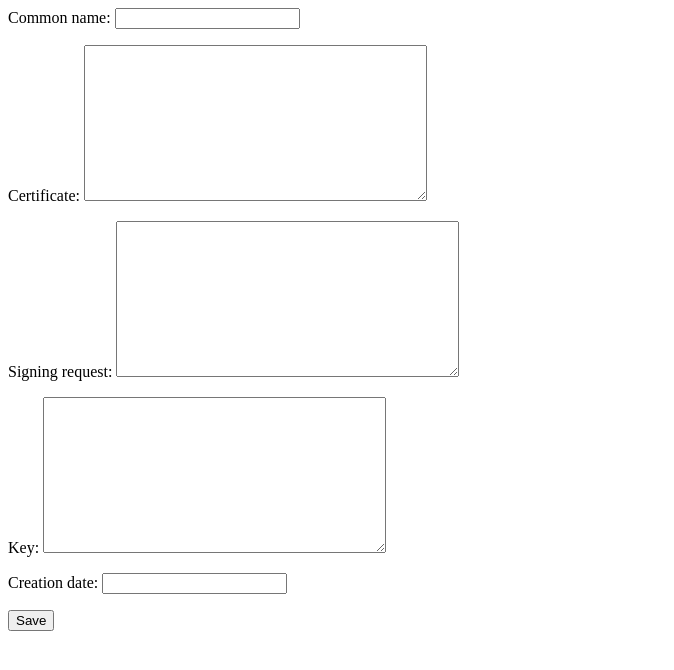
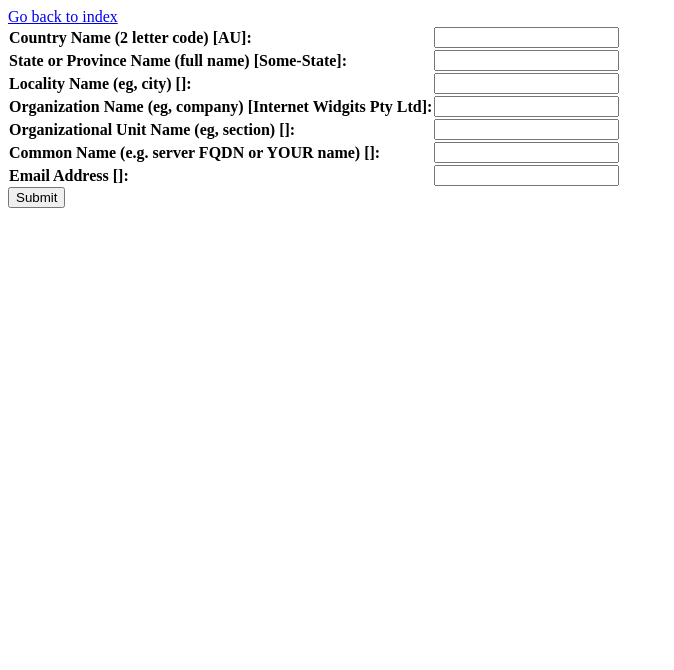
Before and after one commit to const-bon/ownCA, a Django app: page /certs/create/ in a window 1280 px wide. Shown: the top 670 px of the page, without its empty margins (0-674 px from the left). Run offline with Django 3.2, Linux system fonts and the light colour scheme.

Commit message:
Added creation of CA certificate

```diff
--- /dev/null
+++ b/certs/forms.py
@@ -0,0 +1,82 @@
+from django import forms
+
+from .models import Certificate
+
+from OpenSSL import crypto
+from certs.certgen.certgen import (
+    createKeyPair,
+    createCertRequest,
+    createCertificate,
+)
+
+MAX_LENGTH = 1000
+
+
+class CertificateForm(forms.Form):
+    country_name = forms.CharField(label='Country Name (2 letter code) [AU]',
+                                   max_length=2)
+    state_name = forms.CharField(label='State or Province Name (full name) [Some-State]',
+                                 max_length=MAX_LENGTH)
+    locality_name = forms.CharField(label='Locality Name (eg, city) []',
+                                    max_length=MAX_LENGTH)
+    organization_name = forms.CharField(label='Organization Name (eg, company) [Internet Widgits Pty Ltd]',
+                                        max_length=MAX_LENGTH)
+    organizational_unit_name = forms.CharField(label='Organizational Unit Name (eg, section) []',
+                                               max_length=MAX_LENGTH)
+    common_name = forms.CharField(label='Common Name (e.g. server FQDN or YOUR name) []',
+                                  max_length=MAX_LENGTH)
+    email_address = forms.CharField(label='Email Address []',
+                                    max_length=MAX_LENGTH)
+
+    def create_certificate(self):
+        pass
+
+    def create_ca_certificate(self, form):
+        # form_data = {'C': str(form['common_name']),
+        #              'ST': str(form['state_name']),
+        #              'L': str(form['locality_name']),
+        #              'O': str(form['organization_name']),
+        #              'OU': str(form['organizational_unit_name']),
+        #              'CN': str(form['common_name']),
+        #              'emailAddress': str(form['email_address'])}
+        cakey = createKeyPair(crypto.TYPE_RSA, 2048)
+        """
+        Create a certificate request.
+
+        Arguments: pkey   - The key to associate with the request
+                   digest - Digestion method to use for signing, default is sha256
+                   **name - The name of the subject of the request, possible
+                            arguments are:
+                              C     - Country name
+                              ST    - State or province name
+                              L     - Locality name (eg, city)
+                              O     - Organization name
+                              OU    - Organizational unit name
+                              CN    - Common name
+                              emailAddress - E-mail address
+        """
+        careq = createCertRequest(cakey,
+                                  C=str(form['country_name']),
+                                  ST=str(form['state_name']),
+                                  L=str(form['locality_name']),
+                                  O=str(form['organization_name']),
+                                  OU=str(form['organizational_unit_name']),
+                                  CN=str(form['common_name']),
+                                  emailAddress=str(form['email_address']))
+        # CA certificate is valid for five years.
+        cacert = createCertificate(careq, (careq, cakey), 1, (0, 60 * 60 * 24 * 365 * 5))
+
+        Certificate.create_ca_certificate(form['common_name'],
+                                          crypto.dump_certificate(crypto.FILETYPE_PEM, cacert).decode('utf-8'),
+                                          crypto.dump_privatekey(crypto.FILETYPE_PEM, cakey).decode('utf-8'))
+
+#
+# class NameForm(forms.Form):
+#     your_name = forms.CharField(label='Your name', max_length=100)
+#
+#
+# class ContactForm(forms.Form):
+#     subject = forms.CharField(max_length=100)
+#     message = forms.CharField(widget=forms.Textarea)
+#     sender = forms.EmailField()
+#     cc_myself = forms.BooleanField(required=False)
--- a/certs/models.py
+++ b/certs/models.py
@@ -1,4 +1,6 @@
 from __future__ import unicode_literals
+
+import datetime
 
 from django.db import models
 
@@ -9,3 +11,16 @@ class Certificate(models.Model):
     signing_request = models.TextField()
     key = models.TextField()
     creation_date = models.DateTimeField()
+
+    @classmethod
+    def create_ca_certificate(cls, common_name, certificate, key):
+        """
+        TODO: use certificate's creation date but not "now".
+        """
+        certificate = cls(common_name=common_name,
+                          certificate=certificate,
+                          key=key,
+                          creation_date=datetime.datetime.now())
+        certificate.save()
+        # do something with the book
+        return certificate
--- a/certs/templates/certs/create.html
+++ b/certs/templates/certs/create.html
@@ -1,5 +1,25 @@
+<style>
+table {
+    border-collapse: collapse;
+}
+
+<!--table, td, th {-->
+    <!--border: 1px solid black;-->
+<!--}-->
+
+th {
+    text-align: left;
+}
+</style>
+<a href="{% url 'certs:index'%}">Go back to index</a>
 <form action="" method="post">
     {% csrf_token %}
-    {{ form.as_p }}
-    <input type="submit" value="Save" />
+    <table>{{ form.as_table }}</table>
+    <!--{% for field in form %}-->
+        <!--<div class="fieldWrapper">-->
+            <!--{{ field.errors }}-->
+            <!--{{ field.label_tag }} {{ field }}-->
+        <!--</div>-->
+    <!--{% endfor %}-->
+    <input type="submit" value="Submit" />
 </form>
--- a/certs/templates/certs/index.html
+++ b/certs/templates/certs/index.html
@@ -1,3 +1,4 @@
+<a href="{% url 'certs:create_ca'%}">Create CA certificate</a><br>
 <a href="{% url 'certs:create'%}">Create new certificate</a>
 {% if certificate_list %}
     <ul>
--- a/certs/urls.py
+++ b/certs/urls.py
@@ -5,6 +5,8 @@ from . import views
 app_name = 'certs'
 urlpatterns = [
     url(r'^$', views.IndexView.as_view(), name='index'),
-    url(r'^create/$', views.CertificateCreate.as_view(), name='create'),
+    url(r'^create_ca/$', views.CertificateCreateCAView.as_view(), name='create_ca'),
+    url(r'^create/$', views.CertificateCreateView.as_view(), name='create'),
     url(r'^(?P<pk>[0-9]+)/$', views.DetailView.as_view(), name='detail'),
+    # url(r'^test/$', views.get_name, name='test'),
 ]
--- a/certs/views.py
+++ b/certs/views.py
@@ -7,13 +7,34 @@ from django.http import HttpResponseRedirect
 from django.urls import reverse
 from django.core.urlresolvers import reverse_lazy
 from django.views import generic
-from django.views.generic.edit import CreateView
+from django.views.generic.edit import CreateView, FormView
 
 from .models import Certificate
 
+from .forms import CertificateForm
 
-def index(request):
-    return HttpResponse("You're at the certs index.")
+
+# def get_name(request):
+#     # if this is a POST request we need to process the form data
+#     if request.method == 'POST':
+#         # create a form instance and populate it with data from the request:
+#         form = NameForm(request.POST)
+#         # check whether it's valid:
+#         if form.is_valid():
+#             # process the data in form.cleaned_data as required
+#             # ...
+#             # redirect to a new URL:
+#             return HttpResponseRedirect('/thanks/')
+#
+#     # if a GET (or any other method) we'll create a blank form
+#     else:
+#         form = NameForm()
+#
+#     return render(request, 'certs/test.html', {'form': form})
+
+#
+# def index(request):
+#     return HttpResponse("You're at the certs index.")
 
 
 class IndexView(generic.ListView):
@@ -36,6 +57,30 @@ class DetailView(generic.DetailView):
     template_name = 'certs/detail.html'
 
 
+class CertificateCreateView(FormView):
+    template_name = 'certs/create.html'
+    form_class = CertificateForm
+    success_url = reverse_lazy('certs:index')
+
+    def form_valid(self, form):
+        # This method is called when valid form data has been POSTed.
+        # It should return an HttpResponse.
+        form.create_certificate()
+        return super(CertificateCreateView, self).form_valid(form)
+
+
+class CertificateCreateCAView(FormView):
+    template_name = 'certs/create.html'
+    form_class = CertificateForm
+    success_url = reverse_lazy('certs:index')
+
+    def form_valid(self, form):
+
+        # This method is called when valid form data has been POSTed.
+        # It should return an HttpResponse.
+        form.create_ca_certificate(form.cleaned_data)
+        return super(CertificateCreateCAView, self).form_valid(form)
+
 # def detail(request, certificate_common__name):
 #     certificate = get_object_or_404(Certificate, common_name=certificate_common__name)
 #     return render(request, 'certs/detail.html', {
```
